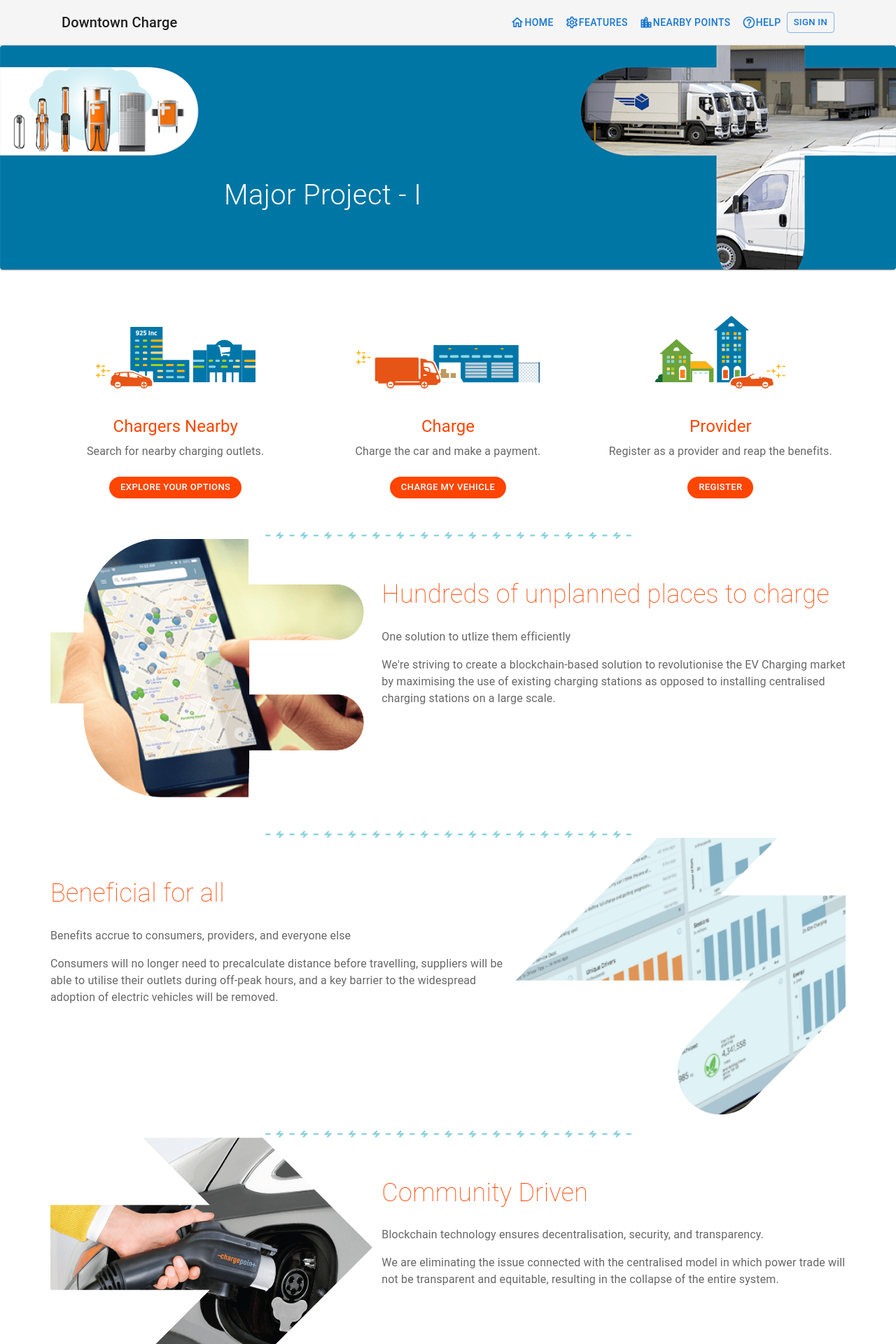
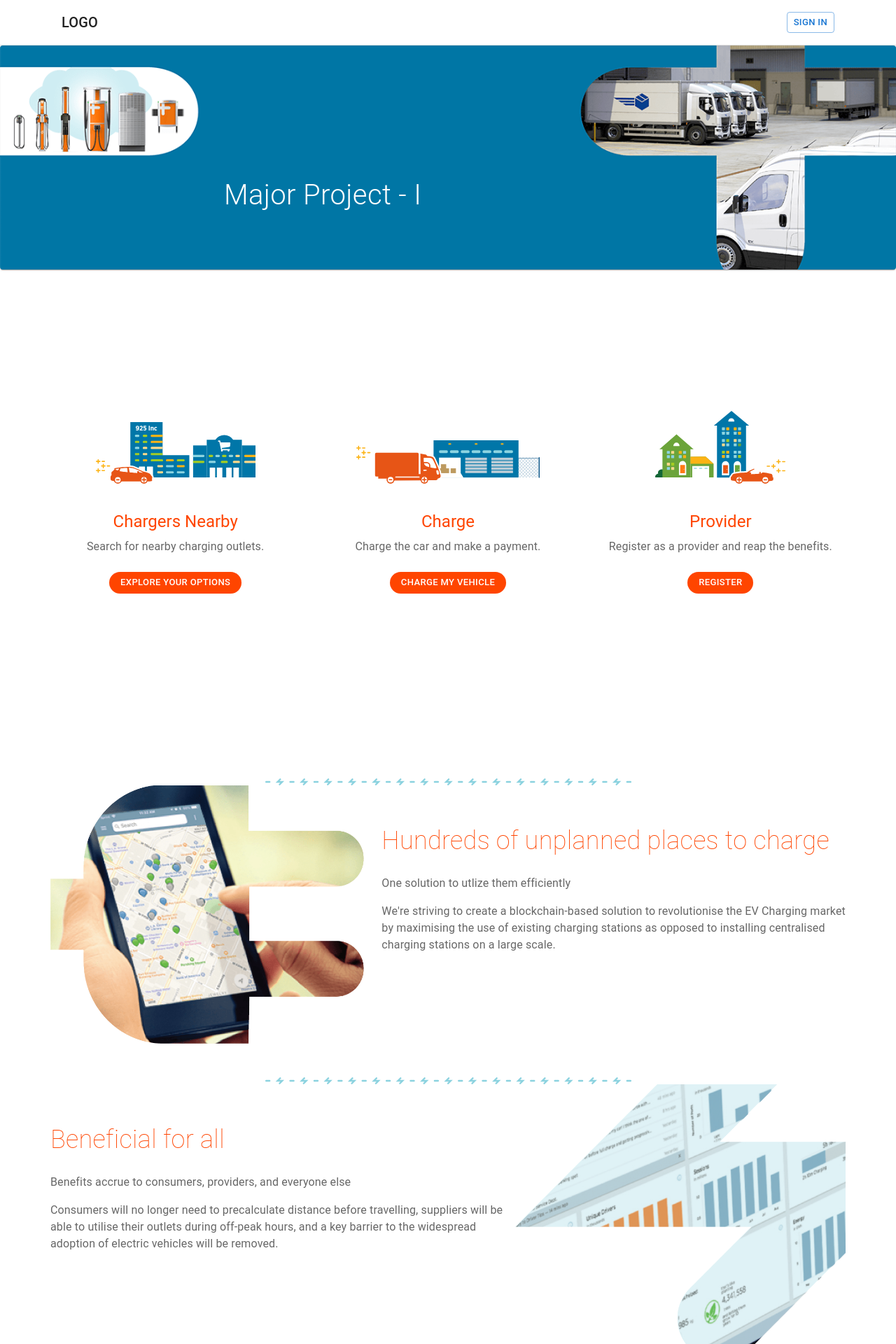
Before and after one commit to prakhar1144/major-project-frontend, a React (Create React App) app: page / in a window 1280 px wide. Shown: the top 1920 px of the page at 70% size. Built offline with nearby package versions, Linux system fonts and the light colour scheme; the HTML template or start-up script is replaced by a standard one.

Commit message:
css improved, table pagination, map full screen

```diff
--- a/src/App.js
+++ b/src/App.js
@@ -1,6 +1,7 @@
 import { BrowserRouter, Route, Routes } from 'react-router-dom';
 import SignIn from './Pages/Authentication/SignIn';
 import SignUp from './Pages/Authentication/SignUp';
+import Footer from './Pages/components/Footer';
 import Navbar from './Pages/components/Navbar/Navbar';
 import Homepage from './Pages/Homepage'
 import NearbyStation from './Pages/NearbyStation';
@@ -15,6 +16,7 @@ function App() {
         <Route path="/user/signup" element={<SignUp />} />
         <Route path="/nearby" element={<NearbyStation/>} />
       </Routes>
+      <Footer/>
     </BrowserRouter>
   );
 }
--- a/src/Pages/Homepage.jsx
+++ b/src/Pages/Homepage.jsx
@@ -11,7 +11,7 @@ const features = [
         image: 'business.svg',
         caption: 'Search for nearby charging outlets.',
         buttonText: 'Explore Your Options',
-        buttonLink: '/nearby-points'
+        buttonLink: '/nearby'
     },
     {
         name: 'Charge',
@@ -159,10 +159,13 @@ const HomePage = (props) => {
                 </Grid>
             </Grid>
             <Container maxWidth="lg">
-                <Grid container spacing={4} px={1} py={5}>
+                <Grid container spacing={4} px={1} my={18}>
                     {featuresComponent}
                 </Grid>
-                {overViewComponent}
+                <Box mt={32} mb={10}>
+                    {overViewComponent}
+                </Box>
+
             </Container>
         </>
     );
--- a/src/Pages/NearbyStation.jsx
+++ b/src/Pages/NearbyStation.jsx
@@ -1,37 +1,33 @@
-import { Container } from "@mui/material";
+import { Grid } from '@mui/material';
+import { Container } from '@mui/material';
 import * as React from 'react';
 import { DataGrid } from '@mui/x-data-grid';
-import { useEffect,useState } from 'react';
+import { useEffect, useState } from 'react';
 import axios from "axios";
 
 const columns = [
-    { field: 'Name', headerName: 'Name', width: 150 },
-    { field: 'Connector_Type', headerName: 'Connector_Type', width: 150 },
-    { field: 'Status', headerName: 'Status', width: 150 },
-    { field: 'Rate', headerName: 'Rate', width: 250 },
-    { field: 'Free_Connector_Count', headerName: 'Free_Connector_Count', width: 150 },
+    { field: 'Name', headerName: 'Name', flex: 2, headerAlign: 'center' },
+    { field: 'Connector_Type', headerName: 'Connector Type', flex: 2, headerAlign: 'center', align: 'center'},
+    { field: 'Status', headerName: 'Status', flex: 1, headerAlign: 'center', align: 'center'},
+    { field: 'Rate', headerName: 'Rate', description: 'Rs. per minute', flex: 1, headerAlign: 'center', align: 'center'},
+    { field: 'Free_Connector_Count', headerName: 'Free Connector Count', flex: 1, headerAlign: 'center', align: 'center' },
 ];
 
 const NearbyStation = () => {
 
     const [rows, setrows] = useState([]);
+    const [pageSize, setPageSize] = React.useState(10);
 
-    const getNearbyData =  ()=> {
+    const getNearbyData = () => {
 
         var url = "https://sheets.googleapis.com/v4/spreadsheets/1Wy-y0_h53ioFGRyv_1bu87dotUOOkRenBrM5Re4MuAY/values/A:G?key=AIzaSyBWkq8DAo4pLZWIGCyGVvZFfTArgf7FbVQ";
         axios.get(url).then((response) => {
-            console.log(response.data);
-            let headers = response.data.values[0];
-            headers.map((item)=> {
-                let obj = {'field': item, headerName: item, width: 150};
-                columns.push(obj);
-            })
+            // console.log(response.data);
 
-            let temp_rows = response.data.values.map((item, index)=> {
-                console.log(typeof(index))
-                if(index > 0)
-                {
-                    let obj = {id: index, 'Name': item[0], 'Connector_Type': item[3], 'Status': item[4], 'Rate': parseInt(item[5], 10), 'Free_Connector_Count':  parseInt(item[6],10)}
+            let temp_rows = response.data.values.map((item, index) => {
+                console.log(typeof (index))
+                if (index > 0) {
+                    let obj = { id: index, 'Name': item[0], 'Connector_Type': item[3], 'Status': item[4], 'Rate': parseInt(item[5], 10), 'Free_Connector_Count': parseInt(item[6], 10) }
 
                     return obj;
                 }
@@ -41,9 +37,9 @@ const NearbyStation = () => {
             temp_rows = temp_rows.slice(1)
             setrows(temp_rows);
         })
-        .catch(function (error) {
-            console.log(error);
-        })
+            .catch(function (error) {
+                console.log(error);
+            })
 
 
     }
@@ -51,17 +47,19 @@ const NearbyStation = () => {
     useEffect(() => {
         getNearbyData();
     }, [])
-    console.log(rows);
+
     return (
         <>
-            <Container maxWidth="sm">
-                <iframe title="nearby_charging_stations" src="https://www.google.com/maps/d/u/0/embed?mid=1y4_hgDCpK0rKgTD9VFtdoqHV3wol_F4&ehbc=2E312F" width="640" height="480"></iframe>
+            <iframe title="nearby_charging_stations" src="https://www.google.com/maps/d/u/0/embed?mid=1y4_hgDCpK0rKgTD9VFtdoqHV3wol_F4&ehbc=2E312F" width="100%" height="480"></iframe>
+            <br></br>
+            <Container maxWidth="xl">
+                <DataGrid
+                    pageSize={pageSize}
+                    onPageSizeChange={(newPage) => setPageSize(newPage)}
+                    pagination
+                    autoHeight rows={rows} columns={columns} />
             </Container>
 
-            {/* <iframe title="nearby_charging_stations" src="https://www.google.com/maps/d/u/0/embed?mid=1y4_hgDCpK0rKgTD9VFtdoqHV3wol_F4&ehbc=2E312F" width="640" height="480"></iframe> */}
-            <div style={{ height: 500, width: '100%' }}>
-                <DataGrid rows={rows} columns={columns} />
-            </div>
         </>
     );
 }
--- /dev/null
+++ b/src/Pages/components/Footer.jsx
@@ -0,0 +1,13 @@
+import { Paper, Typography } from "@mui/material";
+
+const Footer = () => {
+    return (
+        <Paper variant="outlined" square sx={{paddingY: "2vh"}}>
+            <Typography align="center" variant="overline" component="div" sx={{fontWeight: "bold"}}>
+                MAJOR PROJECT - 2022
+            </Typography>
+        </Paper>
+    )
+}
+
+export default Footer;
--- a/src/Pages/components/Navbar/Navbar.jsx
+++ b/src/Pages/components/Navbar/Navbar.jsx
@@ -1,33 +1,12 @@
-import { AppBar, Box, Button, CssBaseline, Divider, Drawer, GlobalStyles, IconButton, List, ListItem, ListItemButton, ListItemText, Toolbar, Typography } from "@mui/material";
+import { AppBar, Box, Button, CssBaseline, Divider, Drawer, GlobalStyles, IconButton, Toolbar } from "@mui/material";
 import React from "react";
 import { NavLink } from "react-router-dom";
+import Link from '@mui/material/Link';
+
 import MenuIcon from '@mui/icons-material/Menu';
 import { Container } from "@mui/system";
-import { HelpOutline, HomeOutlined, LocationCityOutlined, SettingsOutlined, SupportOutlined } from "@mui/icons-material";
 
 const drawerWidth = 240;
-const navItems = [
-  {
-    name: 'Home',
-    icon: <HomeOutlined  fontSize="small" />,
-    path: '/'
-  },
-  {
-    name: 'Features',
-    icon: <SettingsOutlined fontSize="small" />,
-    path: '/features'
-  },
-  {
-    name: 'Nearby Points',
-    icon: <LocationCityOutlined fontSize="small" />,
-    path: '/nearby-points'
-  },
-  {
-    name: 'Help',
-    icon: <HelpOutline fontSize="small" />,
-    path: '/help'
-  }
-];
 
 const Navbar = (props) => {
   const { window } = props;
@@ -37,23 +16,9 @@ const Navbar = (props) => {
     setMobileOpen(!mobileOpen);
   };
 
-  const navItemComponent = () => navItems.map((item, index) => (
-    <ListItem key={index} disablePadding>
-      <ListItemButton component={NavLink} to={item.path} color="primary">
-        {item.icon}<ListItemText primary={item.name} />
-      </ListItemButton>
-    </ListItem>
-  ));
-
   const drawer = (
     <Box onClick={handleDrawerToggle} sx={{ textAlign: 'center' }}>
-      <Typography variant="h6" sx={{ my: 2 }}>
-        Downtown Charge
-      </Typography>
-      <Divider />
-      <List>
-        {navItemComponent()}
-      </List>
+        <Link href="/" variant="h6" sx={{ my: 2 }}>LOGO</Link>
     </Box>
   );
 
@@ -65,7 +30,7 @@ const Navbar = (props) => {
       <CssBaseline />
       <AppBar
         position="static"
-        color="default"
+        color="transparent"
         elevation={0}
         sx={{ borderBottom: (theme) => `1px solid ${theme.palette.divider}` }}
       >
@@ -81,18 +46,7 @@ const Navbar = (props) => {
             >
               <MenuIcon />
             </IconButton>
-            <Typography variant="h6" color="inherit" noWrap sx={{ flexGrow: 1 }}>
-              Downtown Charge
-            </Typography>
-            <Box component="nav" sx={{ display: { xs: 'none', sm: 'block' } }}>
-              {navItems.map((item, index) => {
-                return (
-                  <Button key={index} component={NavLink} to={item.path}>
-                    {item.icon}{item.name}
-                  </Button>
-                )
-              })}
-            </Box>
+            <Link href="/" variant="h6" color="inherit" noWrap underline="none" sx={{ flexGrow: 1}}>LOGO</Link>
             <Button component={NavLink} to="user/signin" variant="outlined" size="small">
               Sign in
             </Button>
```
